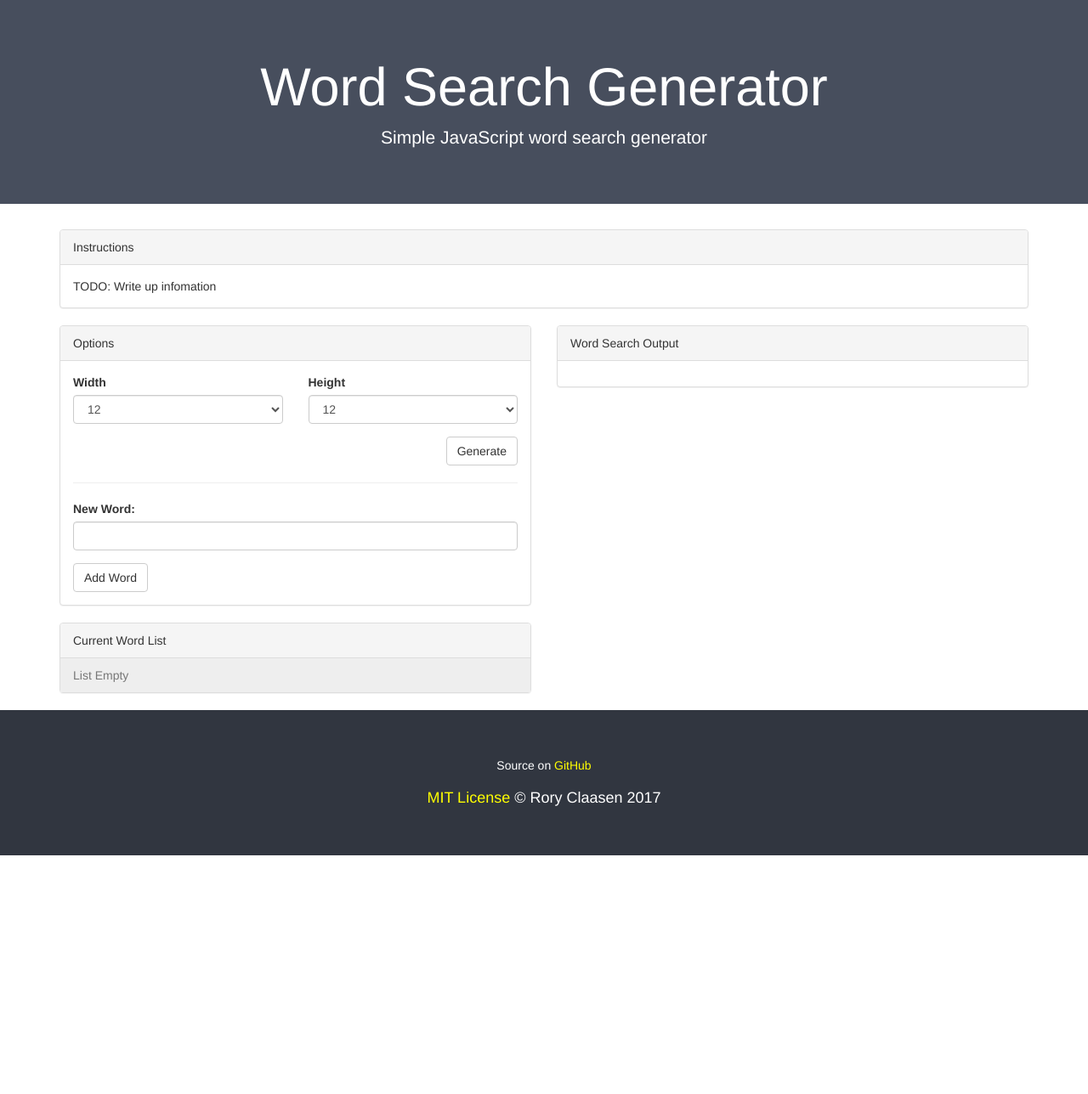
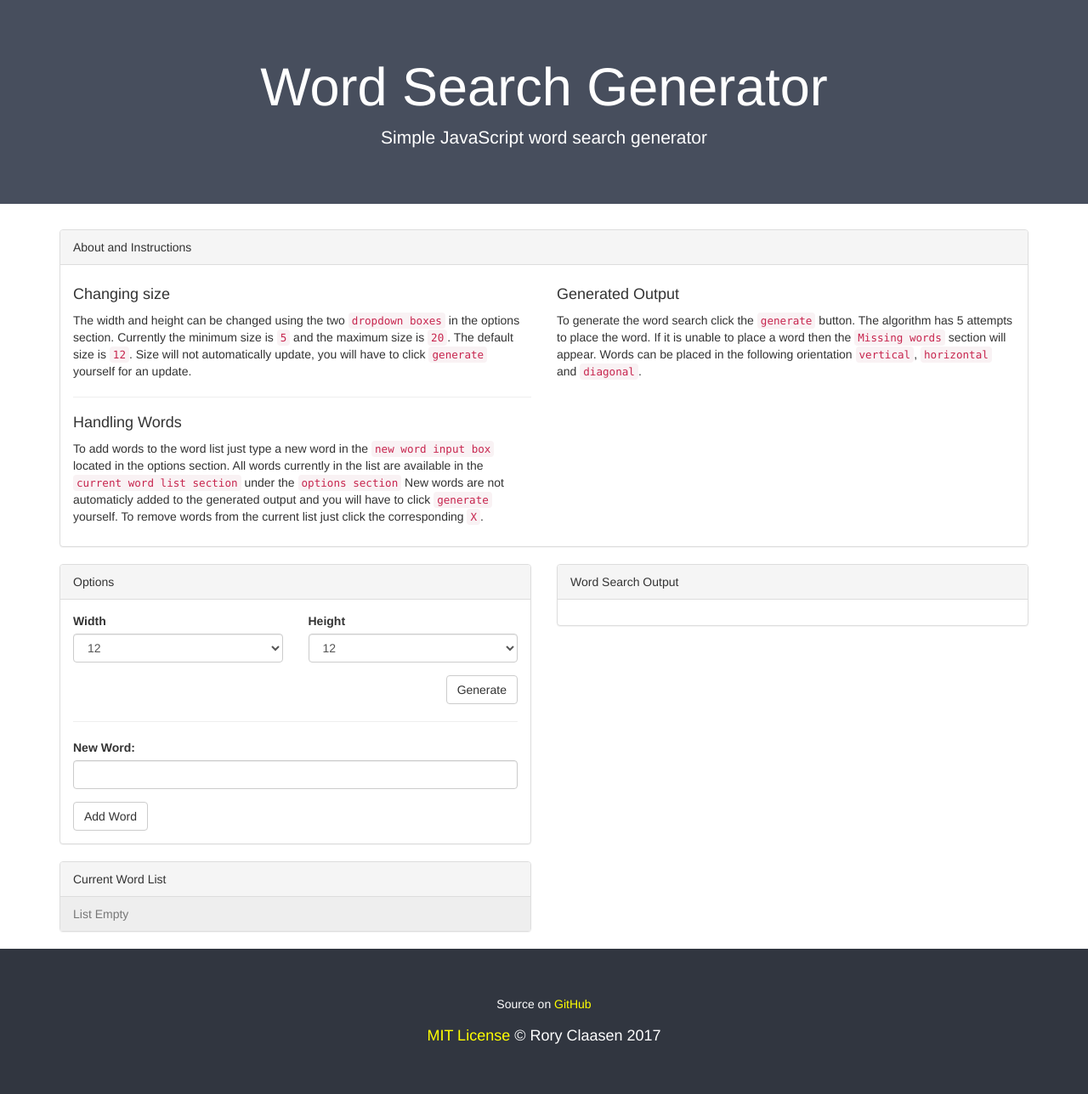
Before and after one commit to roryclaasen/word-search-generator, a Jekyll site: the page built from index.html, in a window 1280 px wide. Shown: the whole page at 85% size. Built offline with Jekyll 4.4.1, drawn with Linux system fonts in a browser that asks for light colours; nearby versions of some CDN libraries; before the commit the page ends 1007 px from its top, so only the background shows below that.

Commit message:
added infomation about how to use the app

```diff
--- a/assets/style/theme.scss
+++ b/assets/style/theme.scss
@@ -61,3 +61,7 @@ div#output {
         }
     }
 }
+hr.col-sm-6-hr { display: block; }
+@media all and (min-width:768px) {
+    hr.col-sm-6-hr { display: none; }
+}
--- a/index.html
+++ b/index.html
@@ -7,9 +7,37 @@ defaultSize: 12
 <div class="row">
     <div class="col-sm-12">
         <div class="panel panel-default">
-            <div class="panel-heading" id="instructions">Instructions</div>
+            <div class="panel-heading" id="instructions">About and Instructions</div>
             <div class="panel-body">
-                TODO: Write up infomation
+                <div class="row">
+                    <div class="col-sm-6">
+                        <h4>Changing size</h4>
+                        <p>
+                            The width and height can be changed using the two <code>dropdown boxes</code> in the options section.
+                            Currently the minimum size is <code>{{ page.minSize }}</code> and the maximum size is <code>{{ page.maxSize }}</code>.
+                            The default size is <code>{{ page.defaultSize }}</code>.
+                            Size will not automatically update, you will have to click <code>generate</code> yourself for an update.
+                        </p>
+                        <hr>
+                        <h4>Handling Words</h4>
+                        <p>
+                            To add words to the word list just type a new word in the <code>new word input box</code> located in the options section.
+                            All words currently in the list are available in the <code>current word list section</code> under the <code>options section</code>
+                            New words are not automaticly added to the generated output and you will have to click <code>generate</code> yourself.
+                            To remove words from the current list just click the corresponding <code>X</code>.
+                        </p>
+                        <hr class="col-sm-6-hr">
+                    </div>
+                    <div class="col-sm-6">
+                        <h4>Generated Output</h4>
+                        <p>
+                            To generate the word search click the <code>generate</code> button.
+                            The algorithm has 5 attempts to place the word.
+                            If it is unable to place a word then the <code>Missing words</code> section will appear.
+                            Words can be placed in the following orientation <code>vertical</code>, <code>horizontal</code> and <code>diagonal</code>.
+                        </p>
+                    </div>
+                </div>
             </div>
         </div>
     </div>
```
